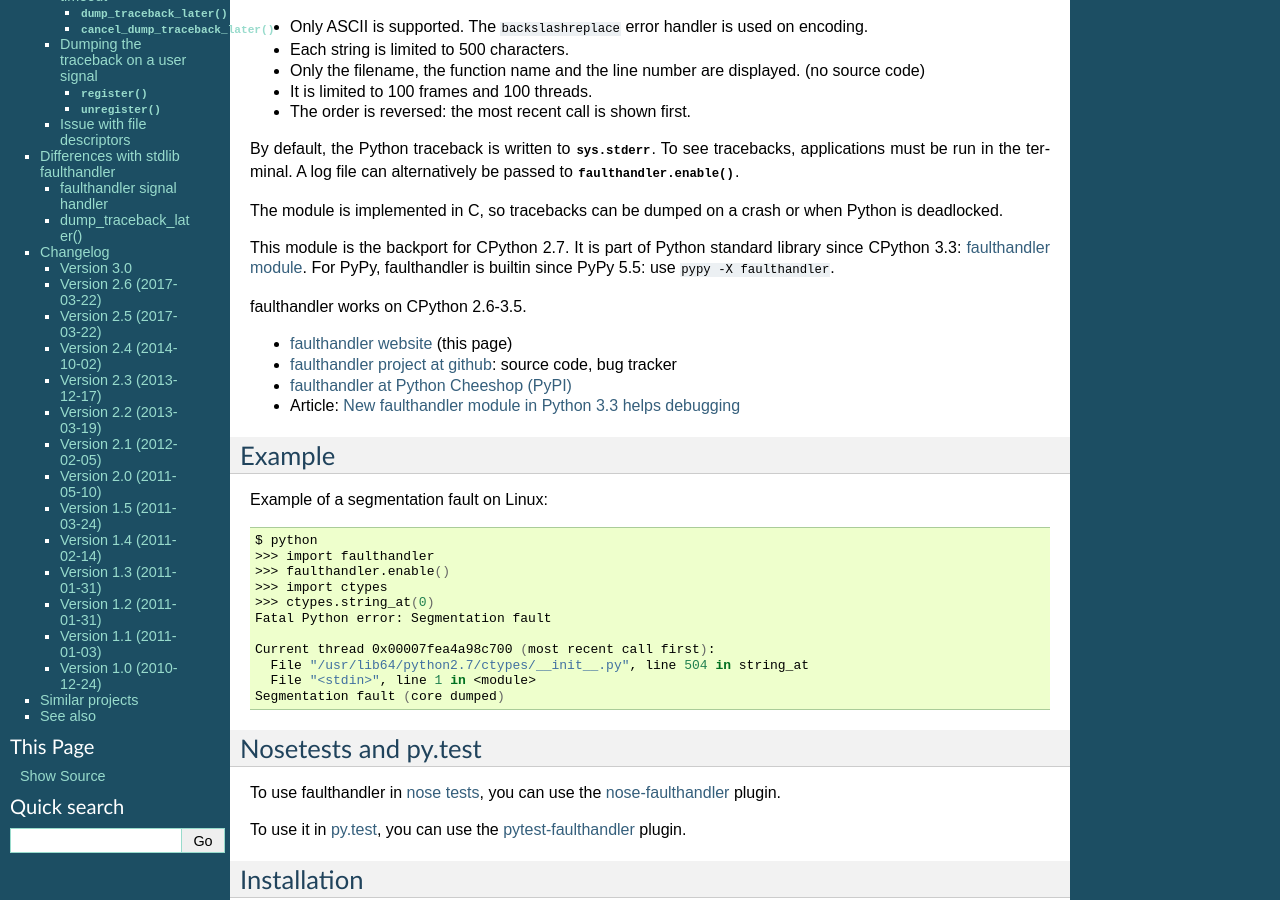
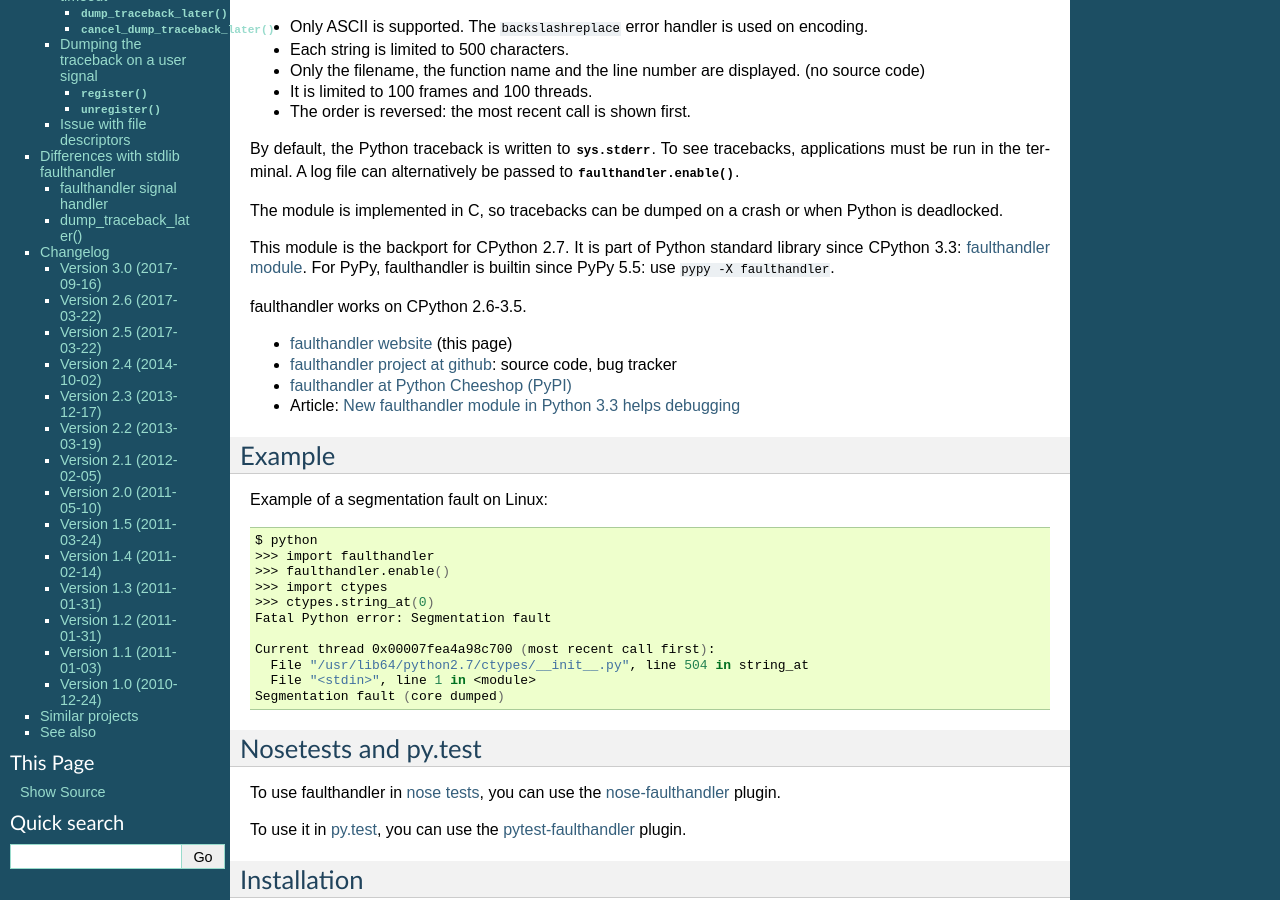
Before and after one commit to vstinner/faulthandler, a Sphinx documentation site: the page built from doc/index.rst, in a window 1280 px wide and 900 px high, scrolled down 422 px. Built offline with Sphinx 7.4.7, drawn with Linux system fonts in a browser that asks for light colours; some of the changed text lies outside the part shown.

Commit message:
prepare 3.0 release

```diff
--- a/doc/index.rst
+++ b/doc/index.rst
@@ -328,8 +328,8 @@
 Changelog
 =========
 
-Version 3.0
------------
+Version 3.0 (2017-09-16)
+------------------------
 
 * On Windows, faulthandler.register() now also installs an handler for Windows
   exceptions.
```
